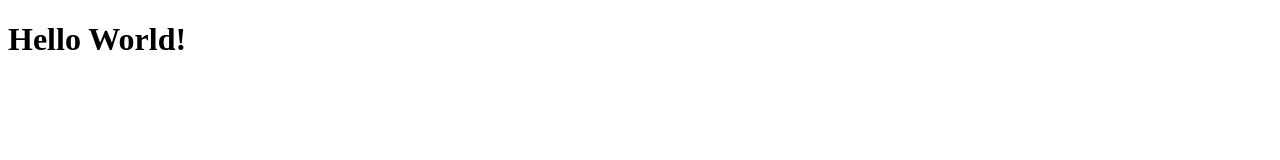
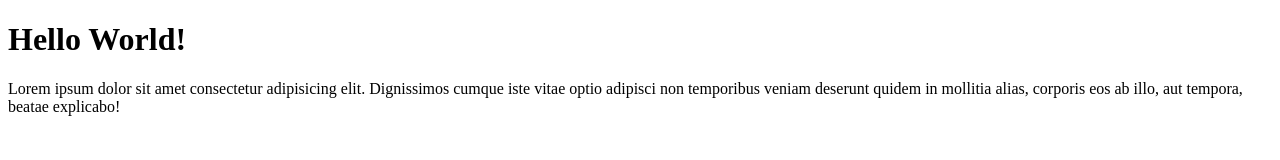
Before and after one commit to santomatthew/belajar-test, a plain HTML site: page index.html in a window 1280 px wide. Drawn offline with Linux system fonts and the light colour scheme.

Commit message:
menambahkan paragraf

```diff
--- a/index.html
+++ b/index.html
@@ -8,5 +8,6 @@
 </head>
 <body>
     <h1>Hello World!</h1>
+    <p>Lorem ipsum dolor sit amet consectetur adipisicing elit. Dignissimos cumque iste vitae optio adipisci non temporibus veniam deserunt quidem in mollitia alias, corporis eos ab illo, aut tempora, beatae explicabo!</p>
 </body>
 </html>
```
